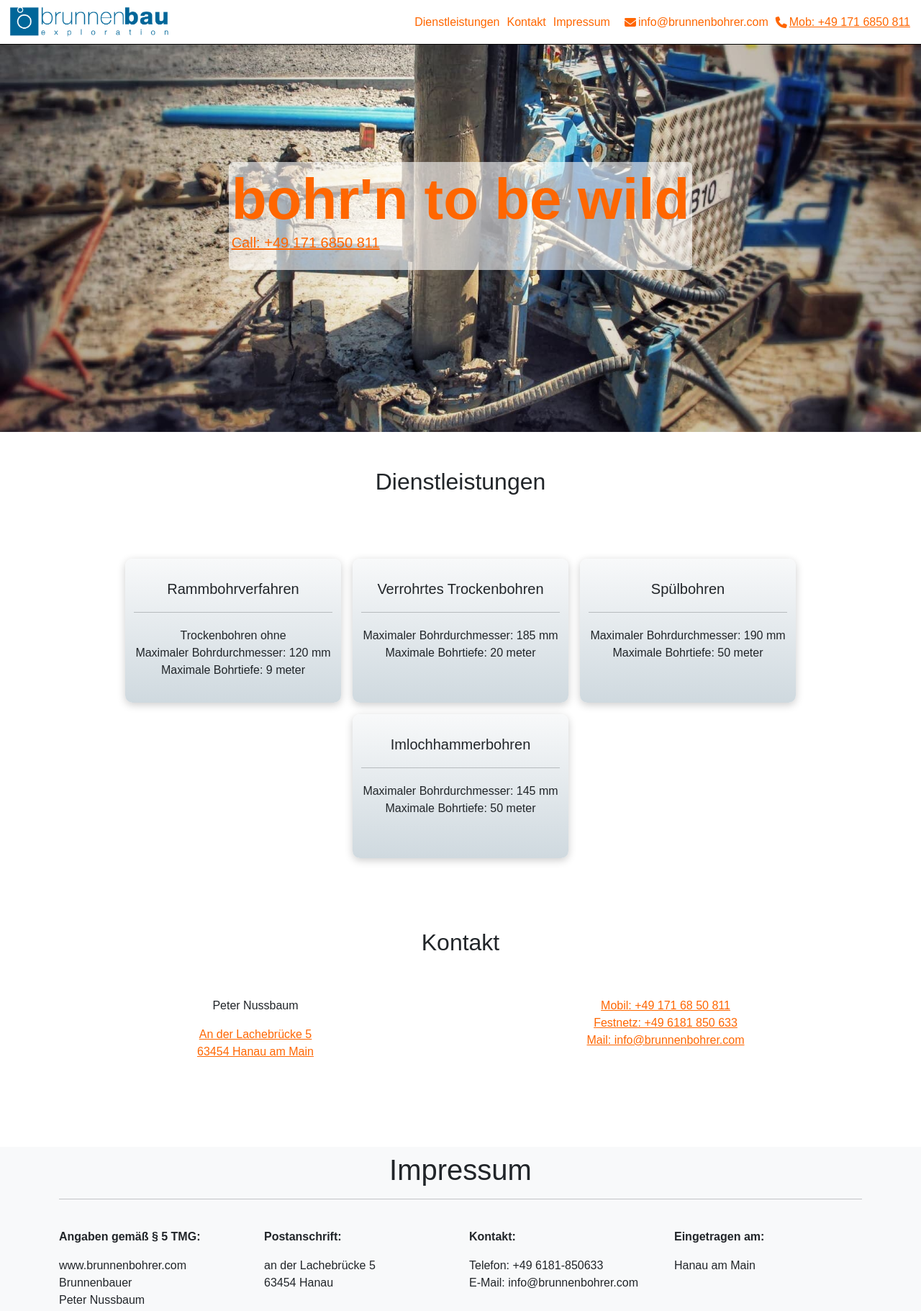
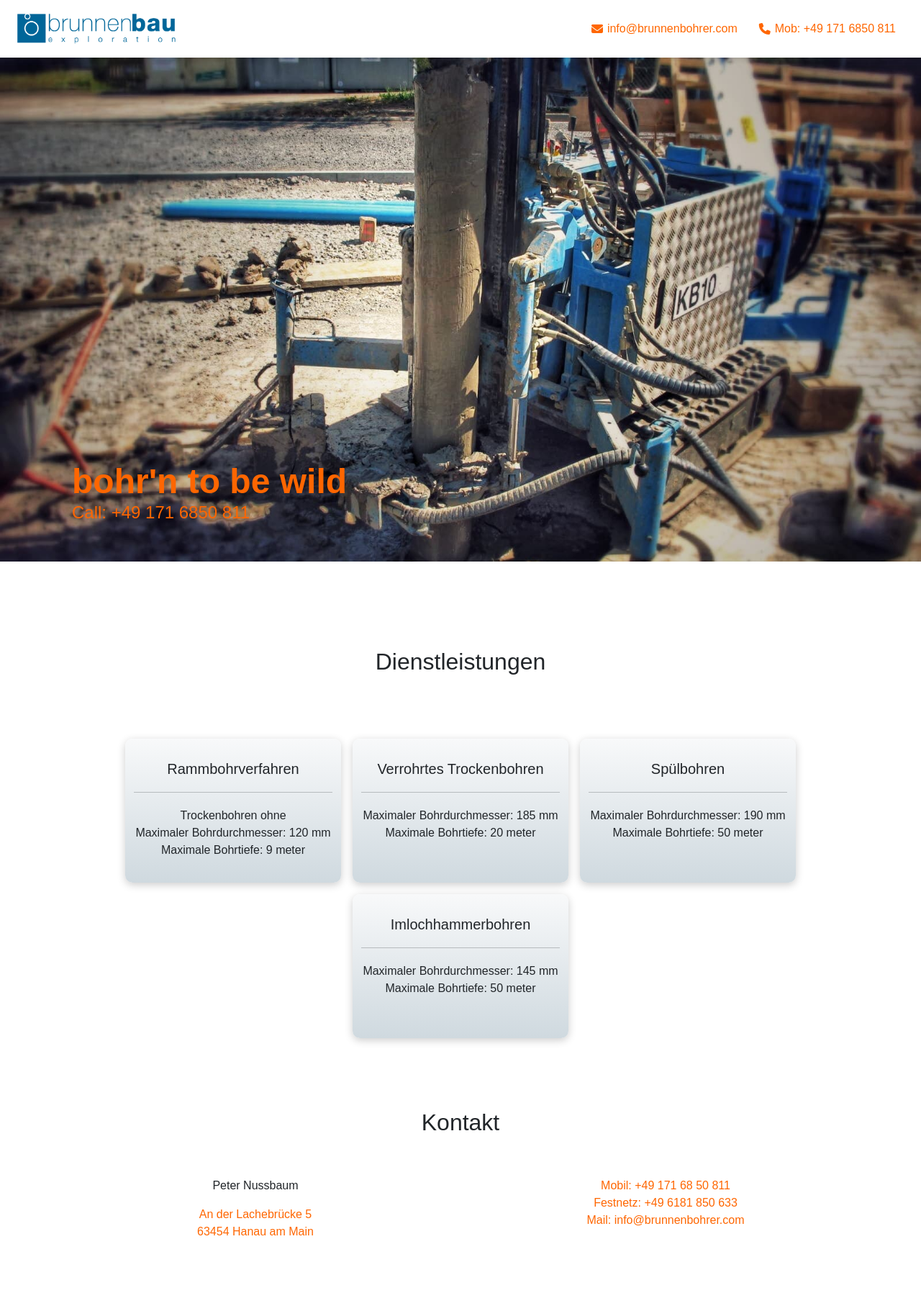
Before and after one commit to Maxzimmerman/Brunnenbau-Webpage, a plain HTML site: page motionSeite/index.html in a window 1280 px wide. Shown: the top 1821 px of the page at 72% size. Drawn offline with Linux system fonts and the light colour scheme.

Commit message:
changed some img stuff

```diff
--- a/motionSeite/assets/css/style.css
+++ b/motionSeite/assets/css/style.css
@@ -38,6 +38,17 @@
   .header-header {
     font-size: 3rem;
   }
+
+  .header-background {
+    top: 380px!important;
+    left: 30px!important;
+  }
+}
+
+@media screen and (min-width: 571px) {
+  .header-background {
+    height: 100px;
+  }
 }
 
 @media screen and (min-width: 572px){
@@ -54,35 +65,73 @@
   .header-background {
     height: 230px;
   }
-}
 
-@media screen and (min-width: 571px) {
   .header-background {
-    height: 100px;
+    left: 100px !important;
   }
 }
 
 @media screen and (min-width: 1000px){
   .header-background {
-    height: 150px;
+    height: 150px!important;
+    top: 560px!important;
+    left: 100px!important;
+  }
+
+  .img-main {
+    height: 700px!important;
   }
 
   .header-header {
-    font-size: 5rem;
+    font-size: 3rem;
+  }
+
+  .header-number {
+    font-size: 1.5rem;
+  }
+
+  .logo-img {
+    height: 45.188px!important;
+  }
+
+  #info-section {
+    margin-top: 900px!important;
   }
 }
 
 @media screen and (min-width: 1300px){
   .header-background {
     height: 170px;
-  }
-
-  .header-header {
-    font-size: 5.5rem;
+    top: 570px!important;
+    left: 270px!important;
   }
 
   .header-number {
-    font-size: 35px;
+    font-size: 25px;
+  }
+}
+
+@media screen and (min-width: 1900px) {
+  .header-background {
+    left: 470px!important;
+  }
+}
+
+@media screen and (min-width: 2200px) {
+  .header-background {
+    left: 500px!important;
+  }
+}
+
+@media screen and (min-width: 2300px) {
+  .header-background {
+    left: 540px!important;
+  }
+}
+
+@media screen and (min-width: 2500px){
+  .header-background {
+    left: 650px!important;
   }
 }
 
@@ -95,3 +144,11 @@
   transition-delay: .4s;
   transition-duration: .4s;
 }
+
+.links {
+  text-decoration: none;
+}
+
+.links:hover {
+  text-decoration: underline;
+}
--- a/motionSeite/index.html
+++ b/motionSeite/index.html
@@ -19,9 +19,9 @@
 
 <!-- Navbar -->
 <nav class="navbar navbar-expand-lg position-fixed opacity-100"
-     style="background: white; width: 100%; border-bottom: 1px solid black; opacity: 100; z-index: 2">
+     style="background: white; width: 100%;box-shadow: 0 0px 9px rgb(0 0 0 / 0.2);opacity: 100; z-index: 2; height: 80px; position: relative; top: 0px;">
     <div class="container-fluid">
-        <img src="assets/img/logowell.png" alt="" style="height: 45.188px; margin: 0px 50px 0px 0px">
+        <img src="assets/img/logowell.png" class="logo-img" alt="" style="height: 25.188px; margin: 0px 50px 0px 0px; margin-left: 10px">
         <button class="navbar-toggler" type="button" data-bs-toggle="collapse" data-bs-target="#item"
                 aria-controls="item" aria-expanded="false" aria-label="Toggle navigation">
                           <span>
@@ -30,28 +30,18 @@
         </button>
         <div class="collapse navbar-collapse" id="item">
             <ul class="navbar-nav position-absolute end-0"
-                style="color: #FF6600; background: white; padding: 10px; border-radius: 10px 0 10px 10px ">
-                <li class="nav-item">
-                    <a style="color: #FF6600; text-decoration: none; margin: 0px 10px 0px 0px;" href="#info-section">Dienstleistungen</a>
-                </li>
-                <li>
-                    <a style="color: #FF6600; text-decoration: none; margin: 0px 10px 0px 0px" href="#kontact-section">Kontakt</a>
-                </li>
-                <li>
-                    <a style="color: #FF6600; text-decoration: none; margin: 0px 20px 0px 0px"
-                       href="#impressum-section">Impressum</a>
-                </li>
-                <li class="nav-item">
+                style="color: #FF6600; background: white; padding: 10px; border-radius: 10px 0 10px 10px;margin-right: 20px">
+                <li class="nav-item" style="margin-right: 20px">
                     <div class="mail-section" style="display: flex; align-items: center; margin-right: 10px">
-                        <i class="fa-solid fa-envelope" style="margin-right: 3px;"></i>
-                        <a href="mailto:info@brunnenbohrer.com"
-                           style="margin: 0px; text-decoration: none; color: #FF6600;">info@brunnenbohrer.com</a>
+                        <i class="fa-solid fa-envelope" style="margin-right: 6px;"></i>
+                        <a class="links" href="mailto:info@brunnenbohrer.com"
+                           style="margin: 0px; color: #FF6600;">info@brunnenbohrer.com</a>
                     </div>
                 </li>
                 <li class="nav-item">
                     <div class="phone-section" style="display: flex; align-items: center; margin-right: 5px;">
-                        <i class="fa-solid fa-phone" style="margin-right: 3px;"></i>
-                        <a href="tel:+49 171 6850 811" style="margin: 0px; color: #FF6600">Mob: +49 171 6850 811</a>
+                        <i class="fa-solid fa-phone" style="margin-right: 6px;"></i>
+                        <a class="links" href="tel:+49 171 6850 811" style="margin: 0px; color: #FF6600">Mob: +49 171 6850 811</a>
                     </div>
                 </li>
             </ul>
@@ -61,23 +51,23 @@
 
 
 <!-- Img Section -->
-<div class="img-section responsive-img" id="img-section" style="width: 100%">
-    <div class=""
+<div class="img-section responsive-img" id="img-section" style="width: 100%; position: absolute; top: 80px!important;">
+    <div class="img-main"
          style="background-image: url('assets/img/bohrer-0.jpg');
          background-repeat: no-repeat;
          background-position: center;
          display: flex; align-items: center;
          flex-direction: column;
          justify-content:center;
-         height: 600px;
+         height: 500px;
          width: 100%;
          background-size: cover;
          ">
 
-        <div class="rounded header-background" style="background-color: rgb(255,255, 255, .6);padding: 4px">
+        <div class="rounded header-background" style="position: absolute; left: 20px; top: 410px">
             <h1 class="header-header" style="color: #FF6600; font-weight: bold; margin-bottom: 0px; filter: blur(0px)">
                 bohr'n to be wild</h1>
-            <h2 class="header-number" style="color: #FF6600;"><a href="tel:+49 171 6850 811" style=" color: #FF6600">Call:
+            <h2 class="header-number" style="color: #FF6600;"><a class="links" href="tel:+49 171 6850 811" style=" color: #FF6600">Call:
                 +49 171 6850 811</a></h2>
         </div>
 
@@ -86,7 +76,7 @@
 
 
 <!-- Info Section -->
-<div class="container" style="margin-top: 50px;" id="info-section">
+<div class="container" style="margin-top: 650px;" id="info-section">
     <div class="col-12 text-center" style="margin-bottom: 80px">
         <h2>Dienstleistungen</h2>
     </div>
@@ -129,15 +119,15 @@
     <div class="row">
         <div class="col-12 col-sm-6 mt-5 text-center">
             <p>Peter Nussbaum</p>
-            <a href="https://www.google.com/maps/place/An+d.+Lachebr%C3%BCcke+5,+63454+Hanau/@50.1346369,8.8940507,17z/data=!3m1!4b1!4m5!3m4!1s0x47bd17291200f2dd:0x4d8d92bf0fcc791b!8m2!3d50.1346369!4d8.8962394"
+            <a class="links" href="https://www.google.com/maps/place/An+d.+Lachebr%C3%BCcke+5,+63454+Hanau/@50.1346369,8.8940507,17z/data=!3m1!4b1!4m5!3m4!1s0x47bd17291200f2dd:0x4d8d92bf0fcc791b!8m2!3d50.1346369!4d8.8962394"
                style="color: #FF6600">An der Lachebrücke 5</a><br>
-            <a href="https://www.google.com/maps/place/An+d.+Lachebr%C3%BCcke+5,+63454+Hanau/@50.1346369,8.8940507,17z/data=!3m1!4b1!4m5!3m4!1s0x47bd17291200f2dd:0x4d8d92bf0fcc791b!8m2!3d50.1346369!4d8.8962394"
+            <a class="links" href="https://www.google.com/maps/place/An+d.+Lachebr%C3%BCcke+5,+63454+Hanau/@50.1346369,8.8940507,17z/data=!3m1!4b1!4m5!3m4!1s0x47bd17291200f2dd:0x4d8d92bf0fcc791b!8m2!3d50.1346369!4d8.8962394"
                style="color: #FF6600">63454 Hanau am Main</a>
         </div>
         <div class="col-12 col-sm-6 mt-5 text-center">
-            <a href="tel:+49 171 68 50 811" style="color: #FF6600">Mobil: +49 171 68 50 811</a><br>
-            <a href="tel:+49 6181 850 633" style="color: #FF6600">Festnetz: +49 6181 850 633</a><br>
-            <a href="mailto:info@brunnenbohrer.com" style="color: #FF6600">Mail: info@brunnenbohrer.com</a>
+            <a class="links" href="tel:+49 171 68 50 811" style="color: #FF6600">Mobil: +49 171 68 50 811</a><br>
+            <a class="links" href="tel:+49 6181 850 633" style="color: #FF6600">Festnetz: +49 6181 850 633</a><br>
+            <a class="links" href="mailto:info@brunnenbohrer.com" style="color: #FF6600">Mail: info@brunnenbohrer.com</a>
         </div>
     </div>
 </div>
@@ -153,37 +143,37 @@
             </div>
         </div>
         <div class="row mt-4">
-            <div class="col-12 col-sm-6 col-md-3">
+            <div class="col-12 col-sm-6 col-md-6 col-lg-3">
                 <p style="font-weight: bold">Angaben gemäß § 5 TMG:</p>
                 <p>www.brunnenbohrer.com<br>
                     Brunnenbauer<br>
                     Peter Nussbaum</p>
             </div>
-            <div class="col-12 col-sm-6 col-md-3">
+            <div class="col-12 col-sm-6 col-md-6 col-lg-3">
                 <p style="font-weight: bold">Postanschrift:</p>
-                <p>an der Lachebrücke 5<br>
+                <p>An der Lachebrücke 5<br>
                     63454 Hanau</p>
             </div>
-            <div class="col-12 col-sm-6 col-md-3">
+            <div class="col-12 col-sm-6 col-md-6 col-lg-3">
                 <p style="font-weight: bold">Kontakt:</p>
                 <p>Telefon: +49 6181-850633<br>
                     E-Mail: info@brunnenbohrer.com</p>
             </div>
-            <div class="col-12 col-sm-6 col-md-3">
+            <div class="col-12 col-sm-6 col-md-6 col-lg-3">
                 <p style="font-weight: bold">Eingetragen am:</p>
                 <p>Hanau am Main</p>
             </div>
         </div>
         <div class="row">
-            <div class="col-12 col-sm-6 col-md-3">
+            <div class="col-12 col-sm-6 col-md-6 col-lg-3">
                 <p style="font-weight: bold">Umsatzsteuer-Identifikationsnummer:</p>
                 <p>DE12813347</p>
             </div>
-            <div class="col-12 col-sm-6 col-md-3">
+            <div class="col-12 col-sm-6 col-md-6 col-lg-3">
                 <p style="font-weight: bold">Zuständige Kammer:</p>
                 <p>Handwerkskammer Wiesbaden Betriebs-Nr.: 77277 Eintragungsdatum: 14.04.2008</p>
             </div>
-            <div class="col-12 col-sm-6 col-md-3">
+            <div class="col-12 col-sm-6 col-md-6 col-lg-3">
                 <p style="font-weight: bold">Zugelassen für:</p>
                 <p>Hessen<br></p>
             </div>
```
